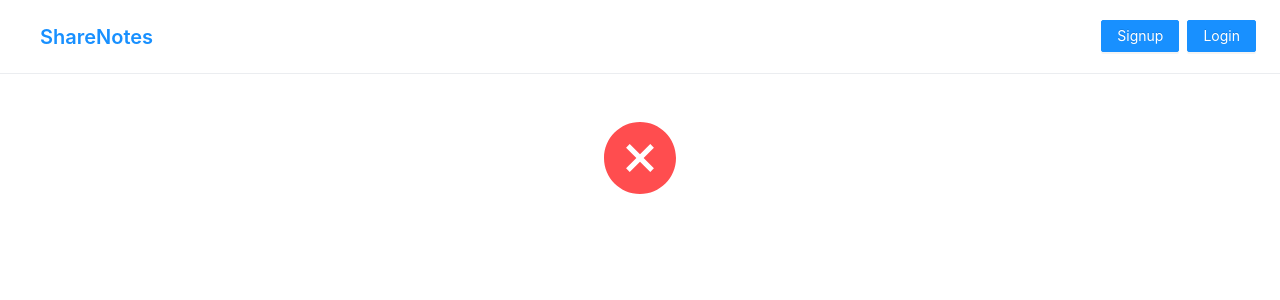
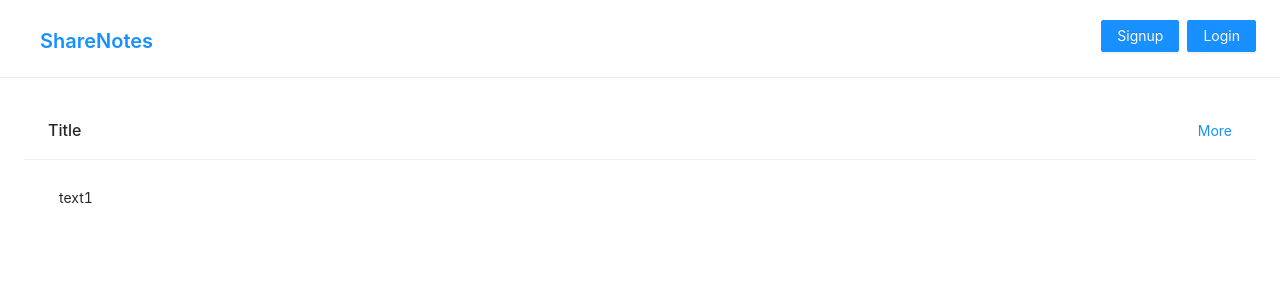
Before and after one commit to DenPeshkov/collaborative-notes-app-client, a React (Create React App) app: page /notes/1 in a window 1280 px wide. Before the commit this address led to /error. Shown: the top 300 px of the page. Built offline with nearby package versions, Linux system fonts and the light colour scheme; no server answers.

Commit message:
Added Note with text area

```diff
--- a/src/App.js
+++ b/src/App.js
@@ -31,7 +31,7 @@ function App() {
         <PageHeader
             className="app-header"
             title={
-              <Button className="title" key="1" type="link" href="/">
+              <Button className="title" key="1" type="link">
                 <Link to="/">
                   ShareNotes
                 </Link>
--- a/src/containers/Note.css
+++ b/src/containers/Note.css
@@ -0,0 +1,3 @@
+.Card {
+  margin: 24px 24px !important;
+}
--- a/src/containers/Note.js
+++ b/src/containers/Note.js
@@ -3,15 +3,18 @@ import "./Note.css";
 import {useParams} from "react-router";
 import {useHistory} from "react-router-dom";
 import {get} from "../libs/get";
+import {Card, Input} from "antd";
+
+const {TextArea} = Input;
 
 export default function Note() {
   const {id} = useParams();
   const history = useHistory();
-  const [note, setNote] = useState("");
+  const [note, setNote] = useState({title: "title1", text: "text1"});
 
   const noteUrl = 'http://localhost:8762/notes-service/api/notes'
 
-  useEffect(() => {
+  /*useEffect(() => {
     function loadNote() {
       return get(`${noteUrl}/${id}`);
     }
@@ -32,12 +35,15 @@ export default function Note() {
     }
 
     onLoad();
-  }, [id]);
+  }, [id]);*/
 
   return (
-      <div>
-        {note.title}
-        {note.text}
-      </div>
+      <Card className="Card" title="Title" bordered={false}
+            extra={<a href="#">More</a>}>
+        <TextArea bordered={false} placeholder="Note content..."
+                  autoSize value={note.text} onChange={({target: {value}}) => {
+          setNote(prevNote => ({...prevNote, text: value}))
+        }}/>
+      </Card>
   );
 }
```
